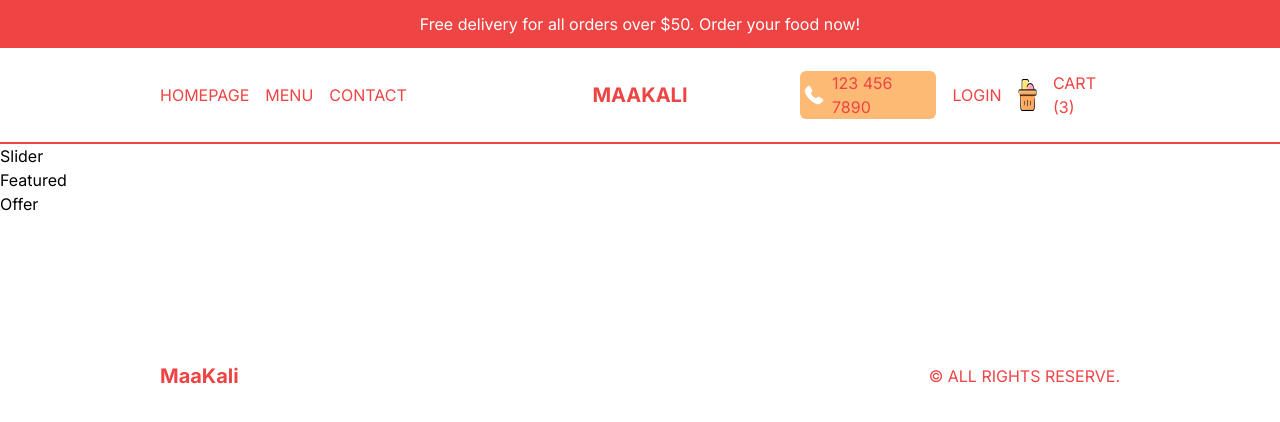
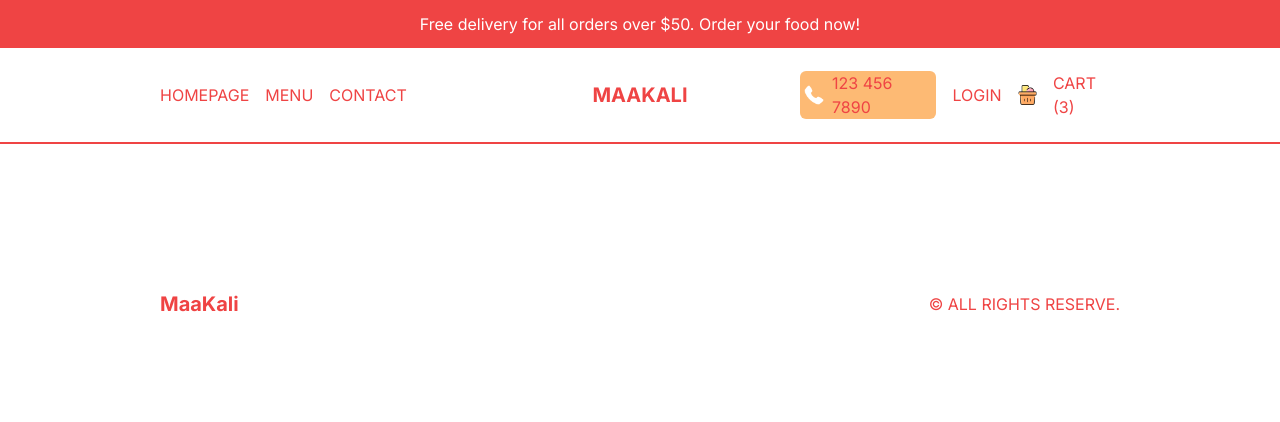
Before and after one commit to Svmpankaj/Restaurant-Food-Delivery-App, a Next.js app: page / in a window 1280 px wide. Shown: the top 422 px of the page. Built offline with nearby package versions, Linux system fonts and the light colour scheme.

Commit message:
editing page

```diff
--- a/src/app/page.tsx
+++ b/src/app/page.tsx
@@ -6,9 +6,9 @@ import Image from "next/image";
 export default function Home() {
   return (
     <main>
-      <Slider />
+      {/* <Slider />
       <Featured />
-      <Offer />
+      <Offer /> */}
     </main>
   );
 }
--- a/src/components/CartIcon.tsx
+++ b/src/components/CartIcon.tsx
@@ -5,7 +5,7 @@ import React from "react";
 const CartIcon = () => {
   return (
     <Link href="/cart" className="flex items-center gap-4">
-      <div className="relative w-8 h-8 md:w-5 md:h-50">
+      <div className="relative w-8 h-8 md:w-5 md:h-5">
         <Image src="/cart.png" alt="" fill />
       </div>
       <span>Cart (3)</span>
--- a/src/components/Menu.tsx
+++ b/src/components/Menu.tsx
@@ -14,6 +14,8 @@ const links = [
 
 const Menu = () => {
   const [open, setOpen] = useState(false);
+
+  // TEMPORARY
   const user = false;
 
   return (
--- a/src/components/Offer.tsx
+++ /dev/null
@@ -1,7 +0,0 @@
-import React from "react";
-
-const Offer = () => {
-  return <div>Offer</div>;
-};
-
-export default Offer;
```
